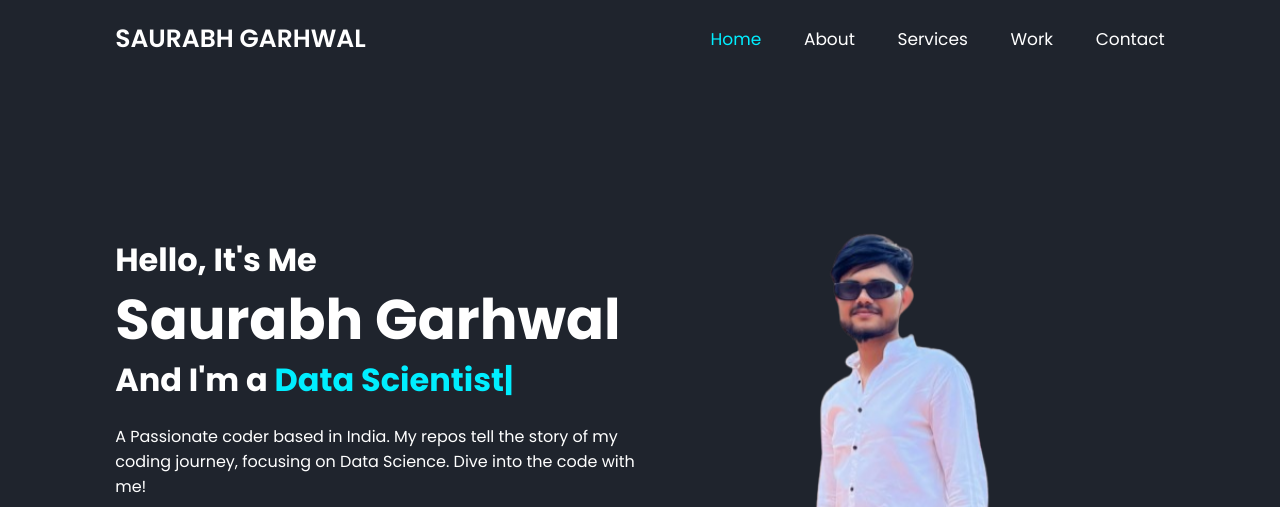
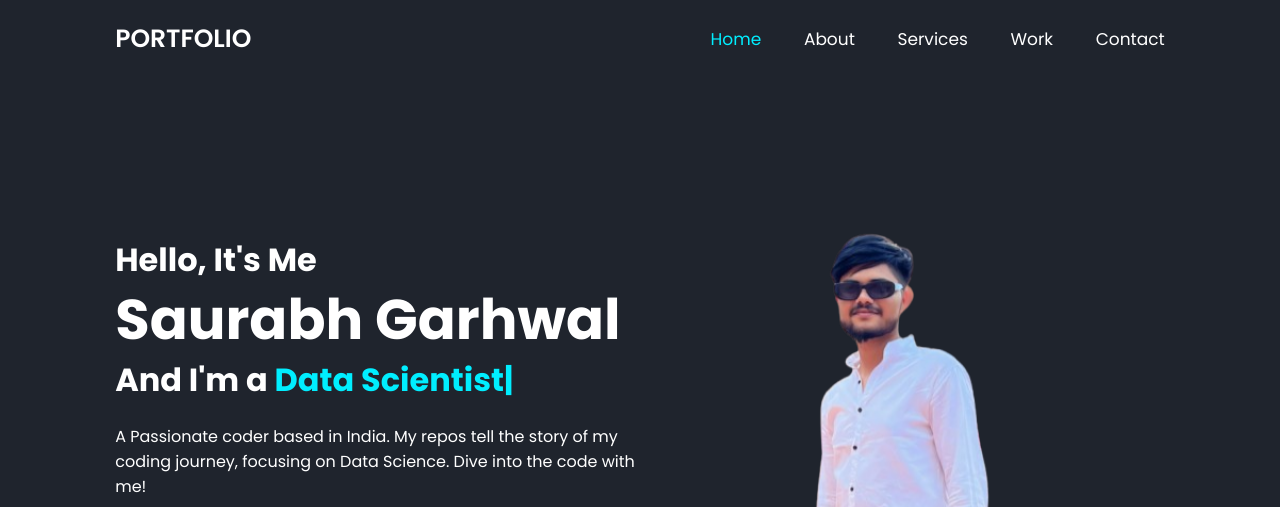
Before and after one commit to webtechrajveer/portfolio, a plain HTML site: page index.html in a window 1280 px wide. Shown: the top 507 px of the page. Drawn offline with nearby package versions, Linux system fonts and the light colour scheme.

Commit message:
Update index.html

```diff
--- a/index.html
+++ b/index.html
@@ -13,7 +13,7 @@
 <body>
     <!-- header design -->
     <header class="header">
-        <a href="#" class="logo">SAURABH GARHWAL</a>
+        <a href="#" class="logo">PORTFOLIO</a>
 
         <i class='bx bx-menu' id="menu-icon"></i>
 
```
